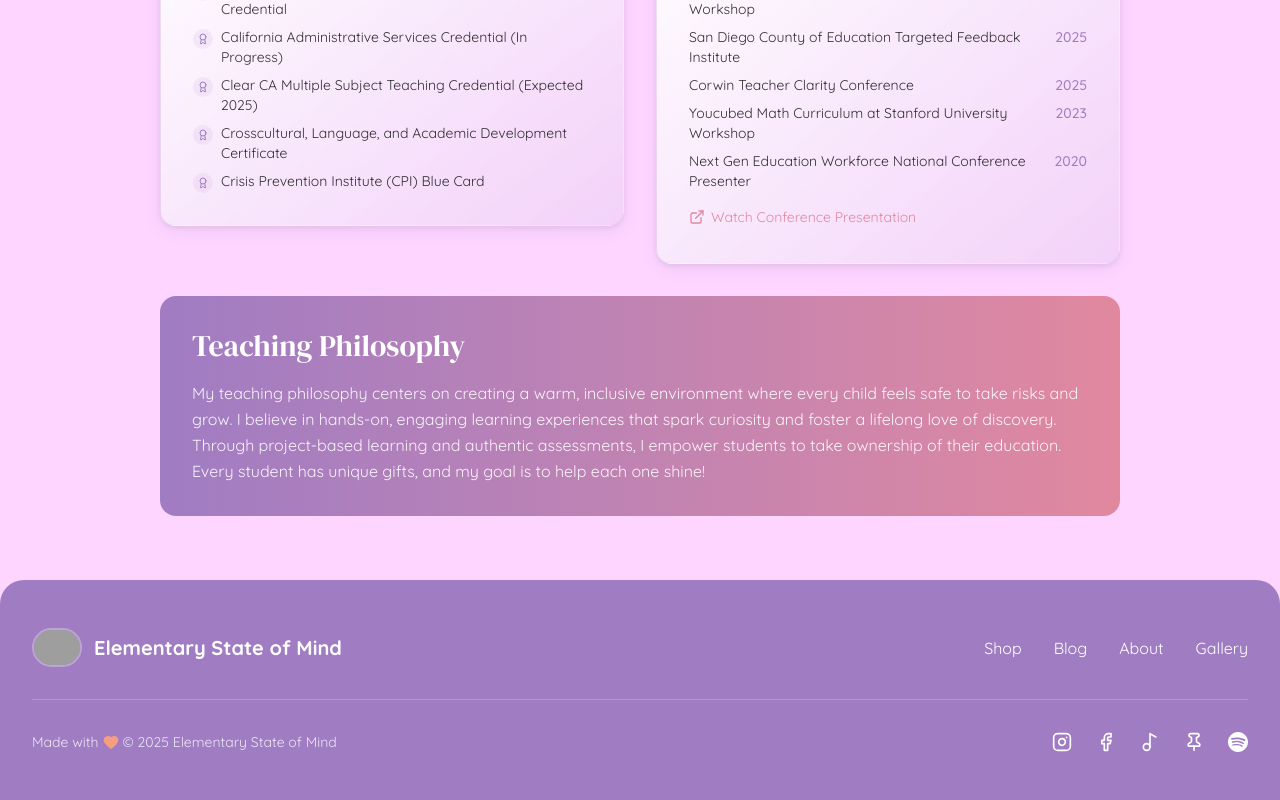
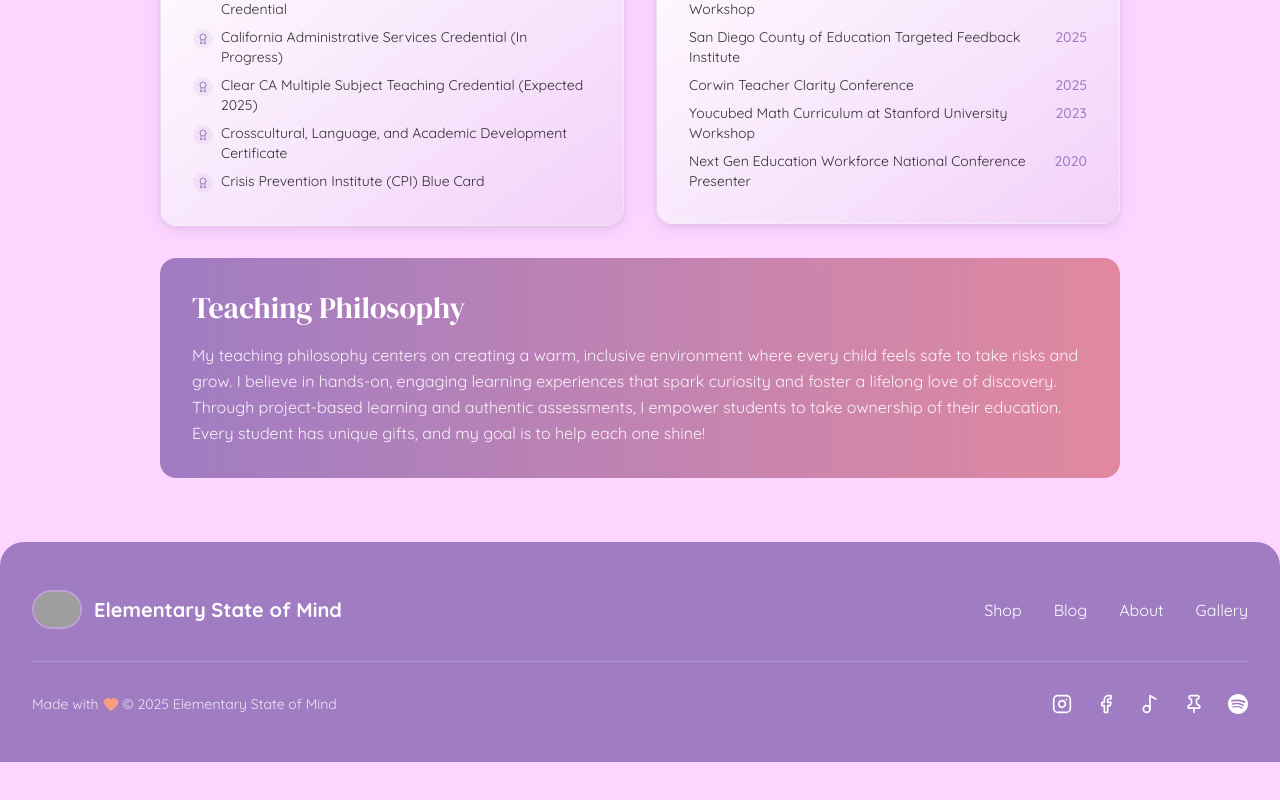
Before and after one commit to nikopastore/elementary-state-of-mind-site, a Next.js app: page /about in a window 1280 px wide. Shown: the part 1641-2441 px from the top of the page. After the commit the page ends 2403 px from the top, so only its background shows below. Built offline with nearby package versions, Linux system fonts and the light colour scheme; grey boxes are pictures that could not be loaded.

Commit message:
Remove conference presentation link from about page

```diff
--- a/src/app/about/page.tsx
+++ b/src/app/about/page.tsx
@@ -3,7 +3,7 @@
 import TeacherBio from '@/components/TeacherBio';
 import ModernSection from '@/components/ModernSection';
 import { motion } from 'framer-motion';
-import { GraduationCap, Briefcase, Award, BookOpen, ExternalLink } from 'lucide-react';
+import { GraduationCap, Briefcase, Award, BookOpen } from 'lucide-react';
 
 const education = [
   {
@@ -207,15 +207,6 @@ export default function AboutPage() {
                   </li>
                 ))}
               </ul>
-              <a
-                href="https://www.youtube.com/watch?v=8vMVr_R8yA4"
-                target="_blank"
-                rel="noopener noreferrer"
-                className="inline-flex items-center gap-1.5 mt-4 text-sm text-dustyRose hover:text-purple transition-colors"
-              >
-                <ExternalLink className="w-4 h-4" />
-                Watch Conference Presentation
-              </a>
             </ModernSection>
           </motion.div>
         </div>
```
